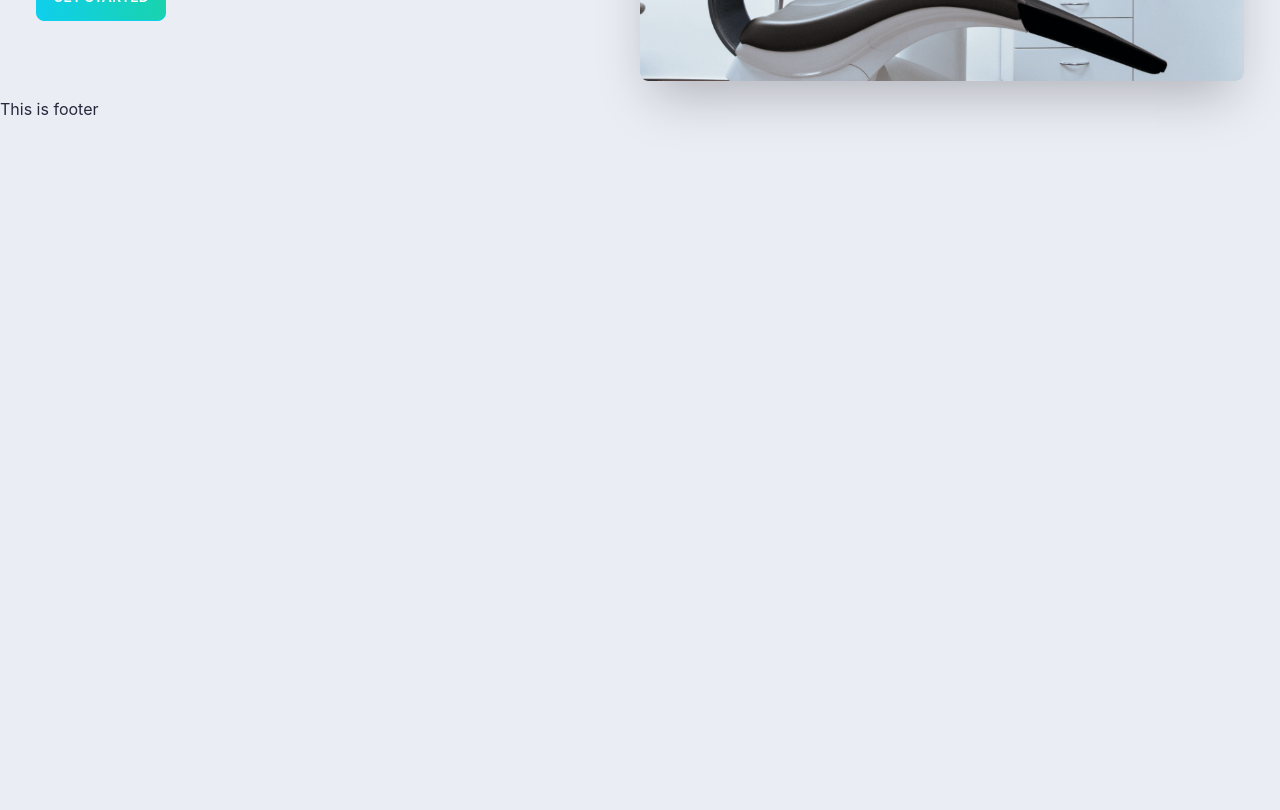
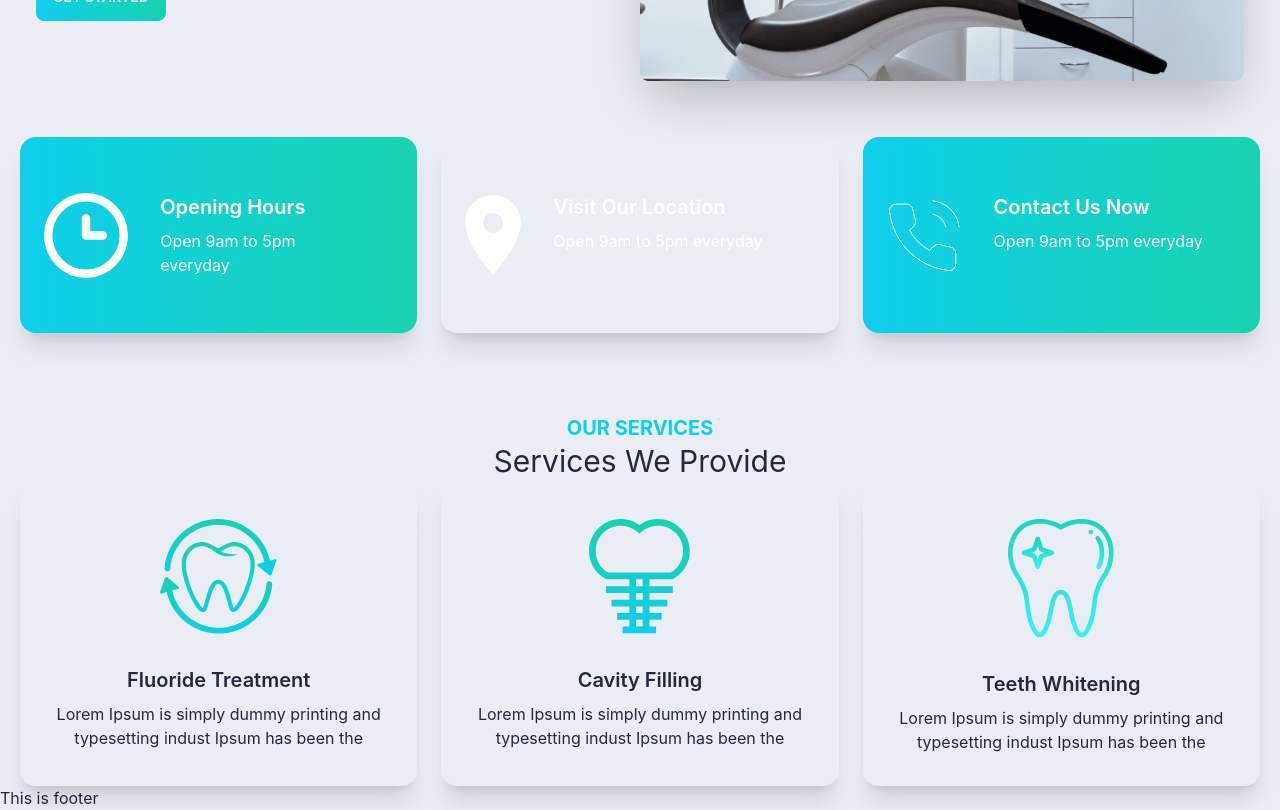
Before and after one commit to rejaul-dev/doctors-portal-client, a React (Create React App) app: page / in a window 1280 px wide. Shown: the part 360-1170 px from the top of the page. Before the commit the page ends 800 px from the top, so only its background shows below. Built offline with nearby package versions, Linux system fonts and the light colour scheme.

Commit message:
added services section on home page

```diff
--- a/src/Pages/Home/Banner/Banner.jsx
+++ b/src/Pages/Home/Banner/Banner.jsx
@@ -5,7 +5,7 @@ const Banner = () => {
   return (
     <div className="hero">
       <div className="hero-content flex-col lg:flex-row-reverse">
-        <img src={chair} className="w-1/2 rounded-lg shadow-2xl" alt="" />
+        <img src={chair} className="lg:w-1/2 rounded-lg shadow-2xl" alt="" />
         <div>
           <h1 className="text-5xl font-bold">Your New Smile Starts Here</h1>
           <p className="py-6">
--- a/src/Pages/Home/Home/Home.jsx
+++ b/src/Pages/Home/Home/Home.jsx
@@ -1,10 +1,14 @@
 import React from 'react';
 import Banner from '../Banner/Banner';
+import InfoCards from '../InfoCards/InfoCards';
+import Services from '../Services/Services';
 
 const Home = () => {
     return (
         <div className='mx-5'>
             <Banner/>
+            <InfoCards/>
+            <Services/>
         </div>
     );
 };
--- /dev/null
+++ b/src/Pages/Home/InfoCards/InfoCard.jsx
@@ -0,0 +1,18 @@
+import React from "react";
+
+const InfoCard = ({ card }) => {
+  const { name, descriptions, icon, bgClass } = card;
+  return (
+    <div className={`card p-6 text-white md:card-side bg-base-100 shadow-xl ${bgClass}`}>
+      <figure>
+        <img src={icon} alt="Movie" />
+      </figure>
+      <div className="card-body">
+        <h2 className="card-title">{name}</h2>
+        <p>{descriptions}</p>
+      </div>
+    </div>
+  );
+};
+
+export default InfoCard;
--- /dev/null
+++ b/src/Pages/Home/InfoCards/InfoCards.jsx
@@ -0,0 +1,40 @@
+import React from "react";
+import clock from "../../../assets/icons/clock.svg";
+import marker from "../../../assets/icons/marker.svg";
+import phone from "../../../assets/icons/phone.svg";
+import InfoCard from "../InfoCards/InfoCard";
+
+const InfoCards = () => {
+  const cardData = [
+    {
+      id: 1,
+      name: "Opening Hours",
+      descriptions: "Open 9am to 5pm everyday",
+      icon: clock,
+      bgClass: "bg-gradient-to-r from-primary to-secondary",
+    },
+    {
+      id: 1,
+      name: "Visit Our Location",
+      descriptions: "Open 9am to 5pm everyday",
+      icon: marker,
+      bgClass: "bg-accent",
+    },
+    {
+      id: 1,
+      name: "Contact Us Now",
+      descriptions: "Open 9am to 5pm everyday",
+      icon: phone,
+      bgClass: "bg-gradient-to-r from-primary to-secondary",
+    },
+  ];
+  return (
+    <div className="grid sm:grid-cols-1 md:grid-cols-2 lg:grid-cols-3 gap-6 mt-10">
+      {cardData.map((card) => (
+        <InfoCard key={card.id} card={card} />
+      ))}
+    </div>
+  );
+};
+
+export default InfoCards;
--- /dev/null
+++ b/src/Pages/Home/Services/Service.jsx
@@ -0,0 +1,22 @@
+import React from "react";
+
+const Service = ({ service }) => {
+  const { name, icon, descriptions } = service;
+  return (
+    <div className="card bg-base-100 shadow-xl">
+      <figure className="px-10 pt-10">
+        <img
+          src={icon}
+          alt="Shoes"
+          className="rounded-xl"
+        />
+      </figure>
+      <div className="card-body items-center text-center">
+        <h2 className="card-title">{name}</h2>
+        <p>{descriptions}</p>
+      </div>
+    </div>
+  );
+};
+
+export default Service;
--- /dev/null
+++ b/src/Pages/Home/Services/Services.jsx
@@ -0,0 +1,49 @@
+import React from "react";
+import cavity from "../../../assets/images/cavity.png";
+import whitening from "../../../assets/images/whitening.png";
+import fluoride from "../../../assets/images/fluoride.png";
+import Service from "./Service";
+
+const Services = () => {
+  const serviceData = [
+    {
+      id: 1,
+      name: "Fluoride Treatment",
+      descriptions:
+        "Lorem Ipsum is simply dummy printing and typesetting indust Ipsum has been the",
+      icon: fluoride,
+    },
+    {
+      id: 2,
+      name: "Cavity Filling",
+      descriptions:
+        "Lorem Ipsum is simply dummy printing and typesetting indust Ipsum has been the",
+      icon: cavity,
+    },
+    {
+      id: 3,
+      name: "Teeth Whitening",
+      descriptions:
+        "Lorem Ipsum is simply dummy printing and typesetting indust Ipsum has been the",
+      icon: whitening,
+    },
+  ];
+  return (
+    <div className="mt-20">
+      <div className="text-center">
+        <h3 className="text-primary text-[20px] font-bold uppercase">
+          Our Services
+        </h3>
+        <h2 className="text-3xl">Services We Provide</h2>
+      </div>
+
+      <div className="grid sm:grid-cols-1 md:grid-cols-2 lg:grid-cols-3 gap-6">
+        {serviceData.map((service) => (
+          <Service key={service.id} service={service} />
+        ))}
+      </div>
+    </div>
+  );
+};
+
+export default Services;
```
